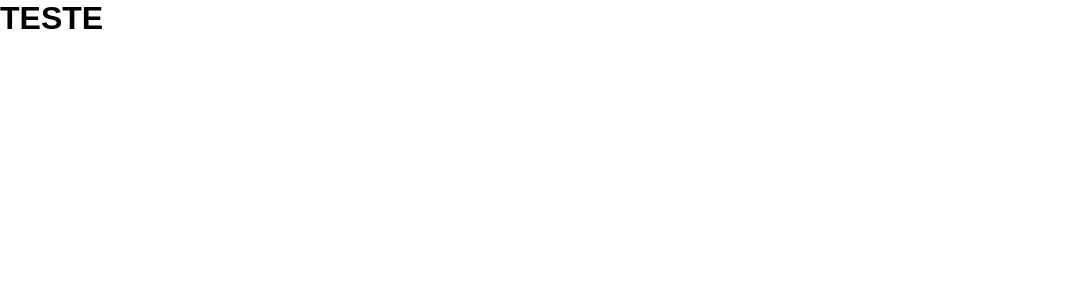
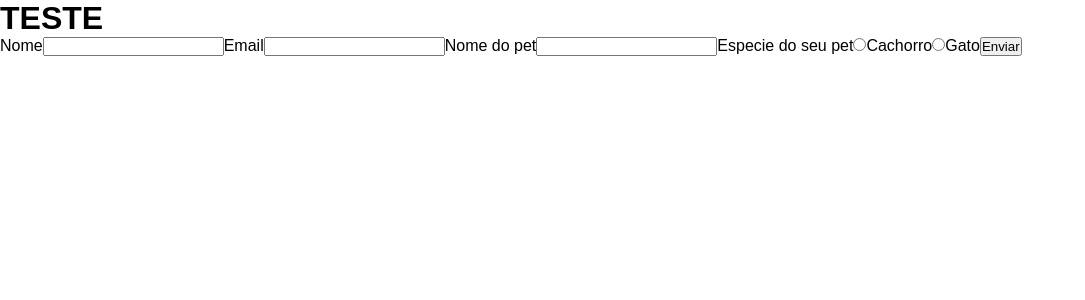
Before and after one commit to LucasLDC/cp4front, a Next.js app in the folder Checkpoint5/: page / in a window 1280 px wide. Shown: the top 300 px of the page, without its empty margins (0-1085 px from the left). Built offline with nearby package versions, Linux system fonts and the light colour scheme.

Commit message:
resolvendop erro cadastro

```diff
--- /dev/null
+++ b/Checkpoint5/src/app/PaginaCadastro/page.tsx
@@ -0,0 +1,27 @@
+import React from "react";
+const PageCadastro = () => {
+    return(
+        <>
+            <label htmlFor="">Nome
+                <input type="text" />
+            </label>
+
+            <label htmlFor="">Email
+                <input type="text" />
+            </label>
+
+            <label htmlFor="">Nome do pet
+                <input type="text" />
+            </label>
+
+            <label htmlFor="">Especie do seu pet
+                <input type="radio" />Cachorro
+                <input type="radio" />Gato
+            </label>
+
+            <button type="submit">Enviar</button>
+        </>
+    )
+}
+
+export default PageCadastro;
--- a/Checkpoint5/src/app/layout.tsx
+++ b/Checkpoint5/src/app/layout.tsx
@@ -12,6 +12,7 @@ export default function RootLayout({
   return (
     <html lang="pt-br">
       <body>
+
         {children}
       </body>
     </html>
--- a/Checkpoint5/src/app/page.tsx
+++ b/Checkpoint5/src/app/page.tsx
@@ -1,9 +1,10 @@
+import PageCadastro from './PaginaCadastro/page';
 import './reset.css';
-
 const Home = () => {
   return (
     <>
       <h1>TESTE</h1>
+      <PageCadastro />
     </>
   );
 }
```
Also changed, not shown: Checkpoint5/src/app/Pagina_Adicione_Servicos/page.tsx (deleted, +0 -24 lines), Checkpoint5/src/app/PaginaCadastro/pagina3.module.css (added), Checkpoint5/src/app/Pagina_Cadastro/pagina3.module.css (deleted).
